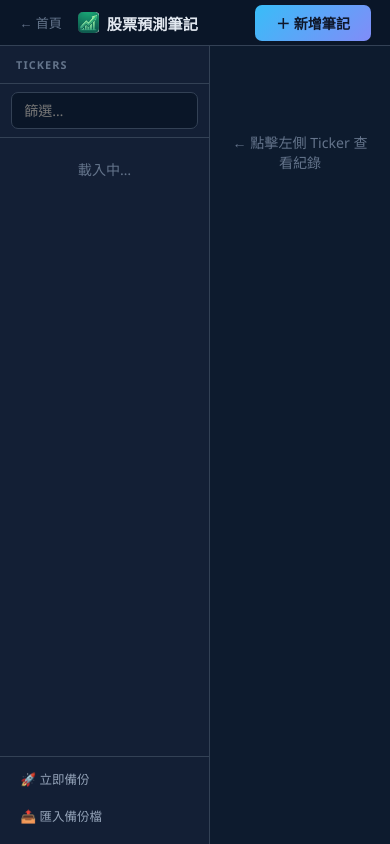
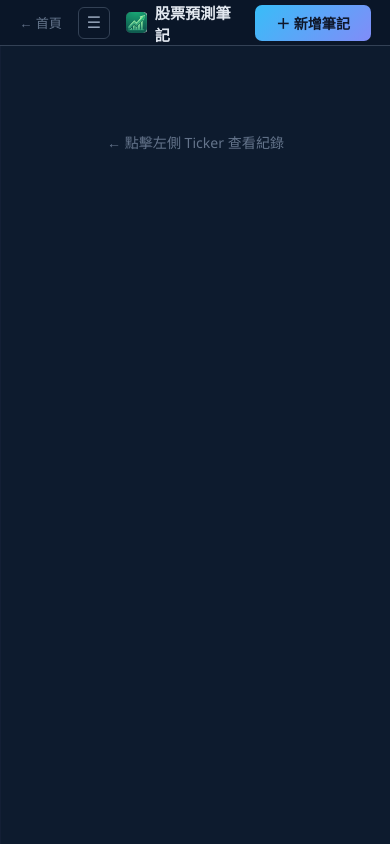
Before and after one commit to Karolinebbchu/MY-STOCK-APP, a Flask app: page /notes in a window 390 px wide. Run offline with Flask 3, Linux system fonts and the light colour scheme; data that the repository does not hold is empty; some libraries are stand-ins or nearby versions.

Commit message:
Add mobile sidebar toggle

```diff
--- a/templates/base.html
+++ b/templates/base.html
@@ -70,12 +70,45 @@
 
     .sidebar {
       width: 210px;
+      min-width: 210px;
       flex-shrink: 0;
       background: var(--bg3);
       border-right: 1px solid var(--border2);
       display: flex;
       flex-direction: column;
       overflow: hidden;
+      transition: width .28s cubic-bezier(.4,0,.2,1),
+                  min-width .28s cubic-bezier(.4,0,.2,1),
+                  border-color .28s;
+    }
+    .sidebar.sidebar--hidden {
+      width: 0 !important;
+      min-width: 0 !important;
+      border-right-color: transparent;
+    }
+
+    /* ── Sidebar toggle button ── */
+    .btn-sidebar-toggle {
+      background: transparent;
+      border: 1px solid var(--border2);
+      color: var(--text3);
+      border-radius: 6px;
+      width: 2rem;
+      height: 2rem;
+      display: inline-flex;
+      align-items: center;
+      justify-content: center;
+      cursor: pointer;
+      font-size: 1rem;
+      flex-shrink: 0;
+      transition: background .15s, color .15s, border-color .15s;
+      line-height: 1;
+      padding: 0;
+    }
+    .btn-sidebar-toggle:hover { background: var(--bg5); color: var(--text1); border-color: var(--accent); }
+
+    @media (max-width: 700px) {
+      .sidebar { width: 0; min-width: 0; border-right-color: transparent; }
     }
 
     .sidebar-header {
@@ -425,6 +458,23 @@
 
 <script src="https://cdn.quilljs.com/1.3.7/quill.min.js"></script>
 <script>
+/* ════════════════ Sidebar toggle ════════════════ */
+function toggleSidebar() {
+  const sidebar = document.querySelector('.sidebar');
+  if (!sidebar) return;
+  const hidden = sidebar.classList.toggle('sidebar--hidden');
+  localStorage.setItem('sidebarHidden', hidden ? '1' : '0');
+}
+
+document.addEventListener('DOMContentLoaded', function () {
+  const sidebar = document.querySelector('.sidebar');
+  if (!sidebar) return;
+  const stored = localStorage.getItem('sidebarHidden');
+  const isMobile = window.innerWidth <= 700;
+  const shouldHide = stored !== null ? stored === '1' : isMobile;
+  if (shouldHide) sidebar.classList.add('sidebar--hidden');
+});
+
 /* ════════════════ Common utilities ════════════════ */
 
 function showToast(msg, type = 'success') {
--- a/templates/notes.html
+++ b/templates/notes.html
@@ -119,6 +119,7 @@
 <!-- Top nav -->
 <div class="app-nav">
   <a href="/" class="nav-back">← 首頁</a>
+  <button class="btn-sidebar-toggle" onclick="toggleSidebar()" title="顯示／隱藏側欄">☰</button>
   <span class="nav-title"><img src="/logo.png?v=3" alt="" class="app-brand-logo" width="32" height="32" /> 股票預測筆記</span>
   <div class="nav-actions">
     <button class="btn btn-primary" onclick="openNewNoteModal()" style="padding:.5rem 1.3rem;font-size:.88rem;">＋ 新增筆記</button>
--- a/templates/patterns.html
+++ b/templates/patterns.html
@@ -64,6 +64,7 @@
 <!-- Top nav -->
 <div class="app-nav">
   <a href="/" class="nav-back">← 首頁</a>
+  <button class="btn-sidebar-toggle" onclick="toggleSidebar()" title="顯示／隱藏側欄">☰</button>
   <span class="nav-title"><img src="/logo.png?v=3" alt="" class="app-brand-logo" width="32" height="32" /> Pattern 庫</span>
   <div class="nav-actions">
     <button class="btn btn-primary" onclick="openNewPatternModal()" style="padding:.5rem 1.3rem;font-size:.88rem;">＋ 新增 Pattern</button>
```
